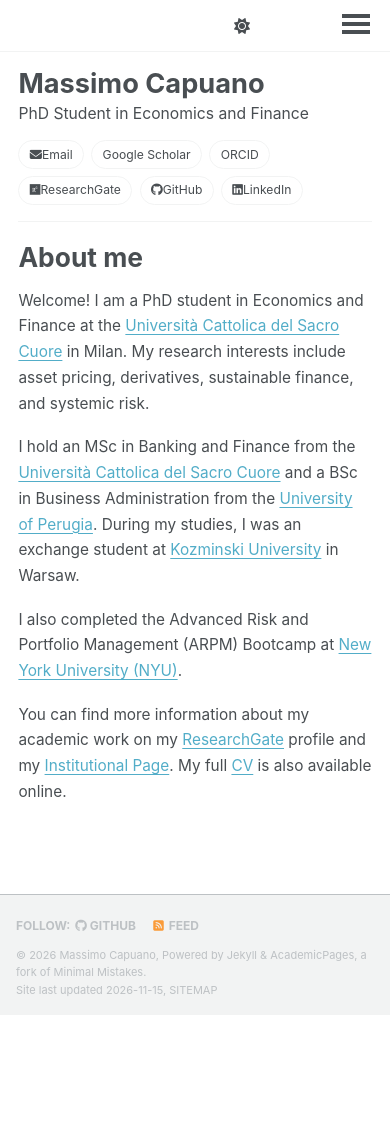
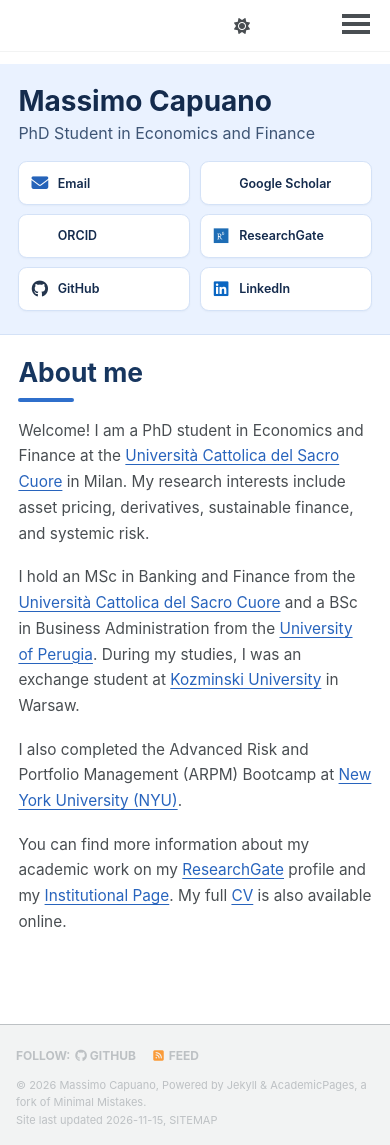
Before and after one commit to capuanomassimo/capuanomassimo.github.io, a Jekyll site: the page built from _pages/about.md, in a window 390 px wide and 1145 px high. Built offline with Jekyll 4.4.1, drawn with Linux system fonts in a browser that asks for light colours; a script bundle is joined from its source files by our own code; a style sheet for code colours, icons or effects is not loaded.

Commit message:
Style mobile profile with classic blue and icon link buttons

```diff
--- a/assets/css/main.scss
+++ b/assets/css/main.scss
@@ -143,7 +143,7 @@ a {
 }
 
 /* ========================================
-   Dedicated mobile layout
+   Dedicated mobile layout — classic blue
    ======================================== */
 
 .mobile-profile {
@@ -160,7 +160,7 @@ a {
     line-height: 1.6;
   }
 
-  /* Compact, calm navigation. */
+  /* Compact white navigation with the brand name intentionally left blank. */
   .masthead__inner-wrap {
     padding: 0.3rem 0.85rem;
   }
@@ -169,7 +169,6 @@ a {
     min-width: 0;
   }
 
-  /* Keep the old brand slot empty so the theme and menu controls stay on the right. */
   .greedy-nav .visible-links li:first-child {
     visibility: hidden;
     pointer-events: none;
@@ -195,8 +194,7 @@ a {
     padding-right: 1.15rem;
   }
 
-  /* Remove the desktop author sidebar entirely from the mobile flow.
-     A dedicated profile introduction is rendered on the homepage instead. */
+  /* The desktop sidebar is replaced by a clean, rectangular mobile profile band. */
   #main > .sidebar {
     display: none !important;
   }
@@ -215,62 +213,131 @@ a {
   }
 
   .mobile-profile {
+    --mobile-profile-bg: #eaf2ff;
+    --mobile-profile-border: #d4e2f7;
+    --mobile-profile-ink: #142b4d;
+    --mobile-profile-muted: #3e5575;
+    --mobile-profile-button-bg: #ffffff;
+    --mobile-profile-button-border: #d4e2f7;
+    --mobile-profile-accent: #245bb5;
+
     display: block;
-    margin: 0 0 1.2rem;
-    padding: 0.25rem 0 1.05rem;
-    border-bottom: 1px solid var(--global-border-color);
+    margin: 0 -1.15rem 1.35rem;
+    padding: 1.35rem 1.15rem 1.45rem;
+    background: var(--mobile-profile-bg);
+    border-bottom: 1px solid var(--mobile-profile-border);
   }
 
   .mobile-profile__name {
-    margin: 0 0 0.25rem;
-    font-size: 1.7rem;
+    margin: 0 0 0.3rem;
+    color: var(--mobile-profile-ink);
+    font-size: 1.75rem;
     font-weight: 700;
     line-height: 1.15;
   }
 
   .mobile-profile__role {
-    margin: 0 0 0.9rem;
-    font-size: 0.98rem;
+    margin: 0 0 1rem;
+    color: var(--mobile-profile-muted);
+    font-size: 1rem;
     font-weight: 400;
     line-height: 1.45;
   }
 
   .mobile-profile__links {
-    display: flex;
-    flex-wrap: wrap;
-    gap: 0.45rem;
+    display: grid;
+    grid-template-columns: repeat(2, minmax(0, 1fr));
+    gap: 0.55rem 0.6rem;
     margin: 0;
     padding: 0;
   }
 
   .mobile-profile__links a {
-    display: inline-block;
+    display: flex;
+    align-items: center;
+    justify-content: flex-start;
+    gap: 0.55rem;
+    min-width: 0;
+    min-height: 2.75rem;
     margin: 0;
-    padding: 0.34rem 0.65rem;
-    border: 1px solid var(--global-border-color);
-    border-radius: 999px;
-    color: var(--global-text-color);
-    font-size: 0.76rem;
-    line-height: 1.3;
+    padding: 0.55rem 0.7rem;
+    color: var(--mobile-profile-ink);
+    background: var(--mobile-profile-button-bg);
+    border: 1px solid var(--mobile-profile-button-border);
+    border-radius: 0.55rem;
+    font-size: 0.78rem;
+    font-weight: 600;
+    line-height: 1.25;
+    text-decoration: none;
+    box-shadow: 0 1px 2px rgba(20, 43, 77, 0.04);
+    transition: border-color 0.18s ease, transform 0.18s ease, box-shadow 0.18s ease;
+  }
+
+  .mobile-profile__links a:hover,
+  .mobile-profile__links a:focus-visible {
+    border-color: var(--mobile-profile-accent);
+    box-shadow: 0 2px 7px rgba(36, 91, 181, 0.10);
     text-decoration: none;
   }
 
-  .mobile-profile__links a:focus,
-  .mobile-profile__links a:hover {
-    border-color: var(--global-link-color);
-    color: var(--global-link-color);
+  .mobile-profile__links a:active {
+    transform: translateY(1px);
   }
 
+  .mobile-profile__links i {
+    display: inline-flex;
+    align-items: center;
+    justify-content: center;
+    flex: 0 0 1.15rem;
+    width: 1.15rem;
+    font-size: 1.05rem;
+    text-align: center;
+  }
+
+  .mobile-profile__link--email i,
+  .mobile-profile__link--scholar i {
+    color: #2563b9;
+  }
+
+  .mobile-profile__link--orcid i {
+    color: #a6ce39;
+  }
+
+  .mobile-profile__link--researchgate i {
+    color: #1e6db5;
+  }
+
+  .mobile-profile__link--github i {
+    color: #24354d;
+  }
+
+  .mobile-profile__link--linkedin i {
+    color: #0a66c2;
+  }
+
+  /* Give the About heading a restrained blue accent without coloring the page. */
   .page__title {
-    margin: 0 0 0.9rem;
+    margin: 0 0 1rem;
+    color: #17365f;
     font-size: 1.65rem;
-    font-weight: 650;
+    font-weight: 700;
     line-height: 1.2;
+  }
+
+  .page__title:after {
+    display: block;
+    width: 3.5rem;
+    height: 0.22rem;
+    margin-top: 0.6rem;
+    background: #2f6fcb;
+    border-radius: 999px;
+    content: "";
   }
 
   .page__content,
   .page__content p,
   .page__content li {
+    color: var(--global-text-color);
     font-size: 0.96rem;
     line-height: 1.68;
   }
@@ -281,12 +348,42 @@ a {
 
   .page__content h2 {
     margin-top: 1.7em;
+    color: #17365f;
     font-size: 1.22rem;
   }
 
   .page__content a {
+    color: #2864bd;
+    text-decoration-thickness: 1px;
     text-underline-offset: 0.18em;
-    text-decoration-thickness: 1px;
+  }
+
+  /* Keep the same palette legible when the site's dark theme is selected. */
+  html[data-theme="dark"] .mobile-profile {
+    --mobile-profile-bg: #223754;
+    --mobile-profile-border: #3a5578;
+    --mobile-profile-ink: #f3f7ff;
+    --mobile-profile-muted: #d0def0;
+    --mobile-profile-button-bg: #2b4567;
+    --mobile-profile-button-border: #496488;
+    --mobile-profile-accent: #9fc3ff;
+  }
+
+  html[data-theme="dark"] .mobile-profile__link--github i {
+    color: #f3f7ff;
+  }
+
+  html[data-theme="dark"] .page__title,
+  html[data-theme="dark"] .page__content h2 {
+    color: #e7f0ff;
+  }
+
+  html[data-theme="dark"] .page__title:after {
+    background: #8db7f5;
+  }
+
+  html[data-theme="dark"] .page__content a {
+    color: #9bc0ff;
   }
 }
 
@@ -296,13 +393,25 @@ a {
     padding-right: 1rem;
   }
 
+  .mobile-profile {
+    margin-left: -1rem;
+    margin-right: -1rem;
+    padding-left: 1rem;
+    padding-right: 1rem;
+  }
+
+  .mobile-profile__name {
+    font-size: 1.6rem;
+  }
+
   .mobile-profile__links {
-    gap: 0.35rem;
+    gap: 0.45rem;
   }
 
   .mobile-profile__links a {
-    padding: 0.3rem 0.55rem;
-    font-size: 0.72rem;
+    gap: 0.42rem;
+    padding: 0.5rem 0.55rem;
+    font-size: 0.74rem;
   }
 
   .page__title {
```
